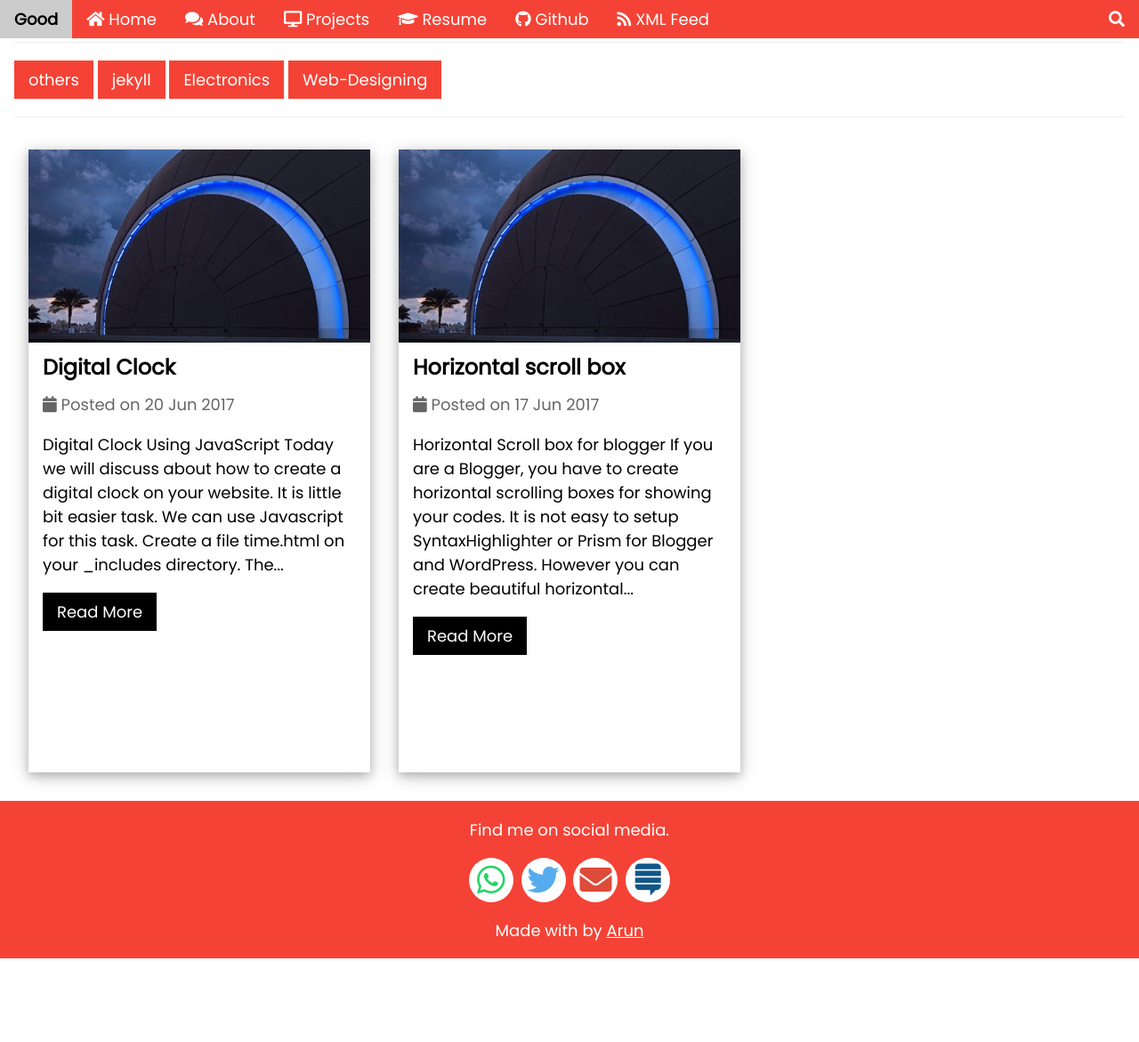
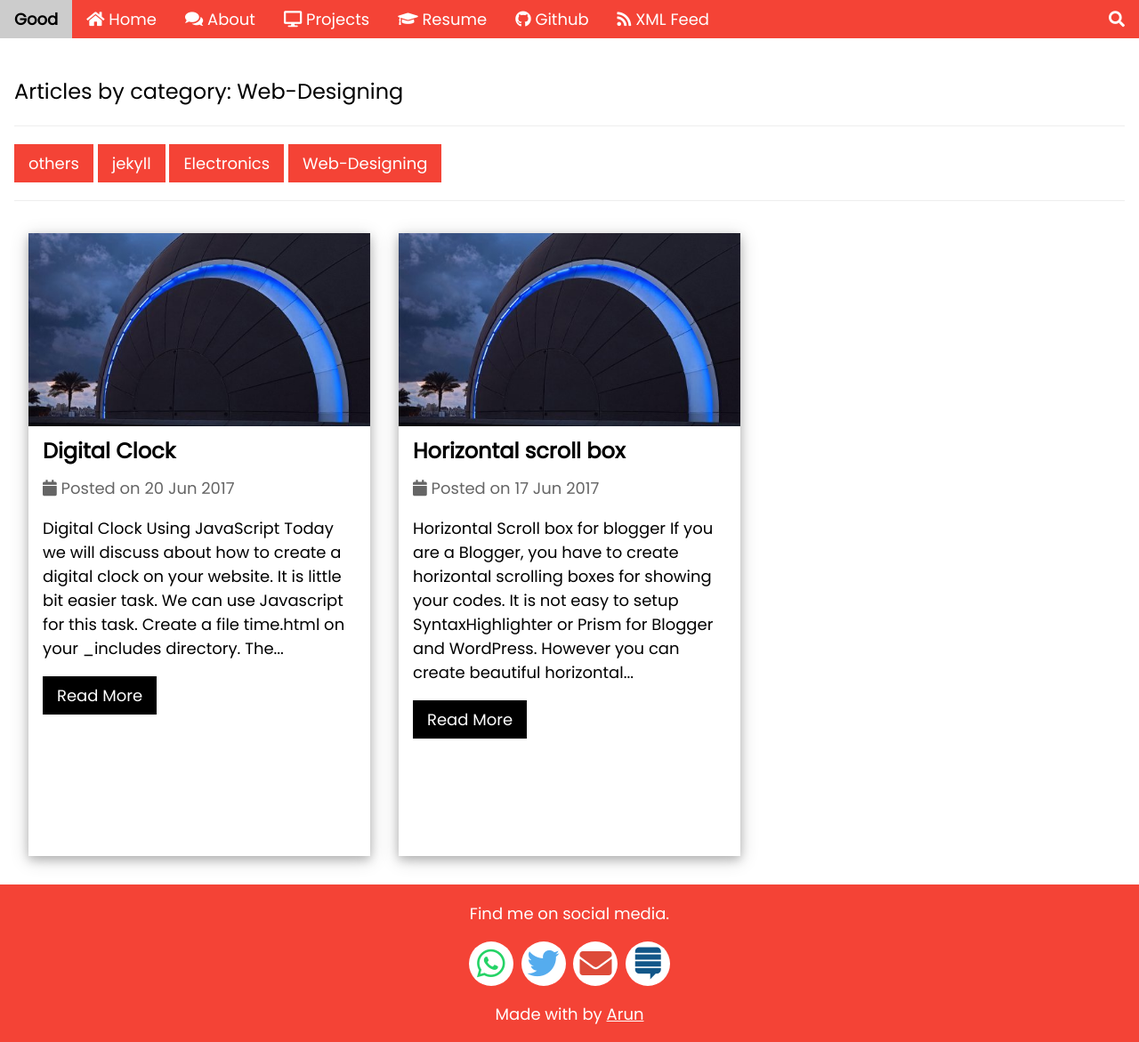
Before and after one commit to chipprogrammers/Good, a Jekyll site: the page built from category/Web-Designing.md, in a window 1280 px wide and 1171 px high. Shown: the whole window at 89% size. Built offline with Jekyll 4.4.1, drawn with Linux system fonts in a browser that asks for light colours; comment, search, counter and statistics services are not loaded.

Commit message:
Update posts_by_category.html

```diff
--- a/_layouts/posts_by_category.html
+++ b/_layouts/posts_by_category.html
@@ -2,7 +2,7 @@
 layout: default
 ---
 
-<div class="w3-container" style="margin-top:140px>
+<div class="w3-container" style="margin-top:75px">
     <h1 class="w3-xlarge">Articles by category: {{ page.categories }}</h1>
     <hr />
     {% for category in site.categories %}
```
